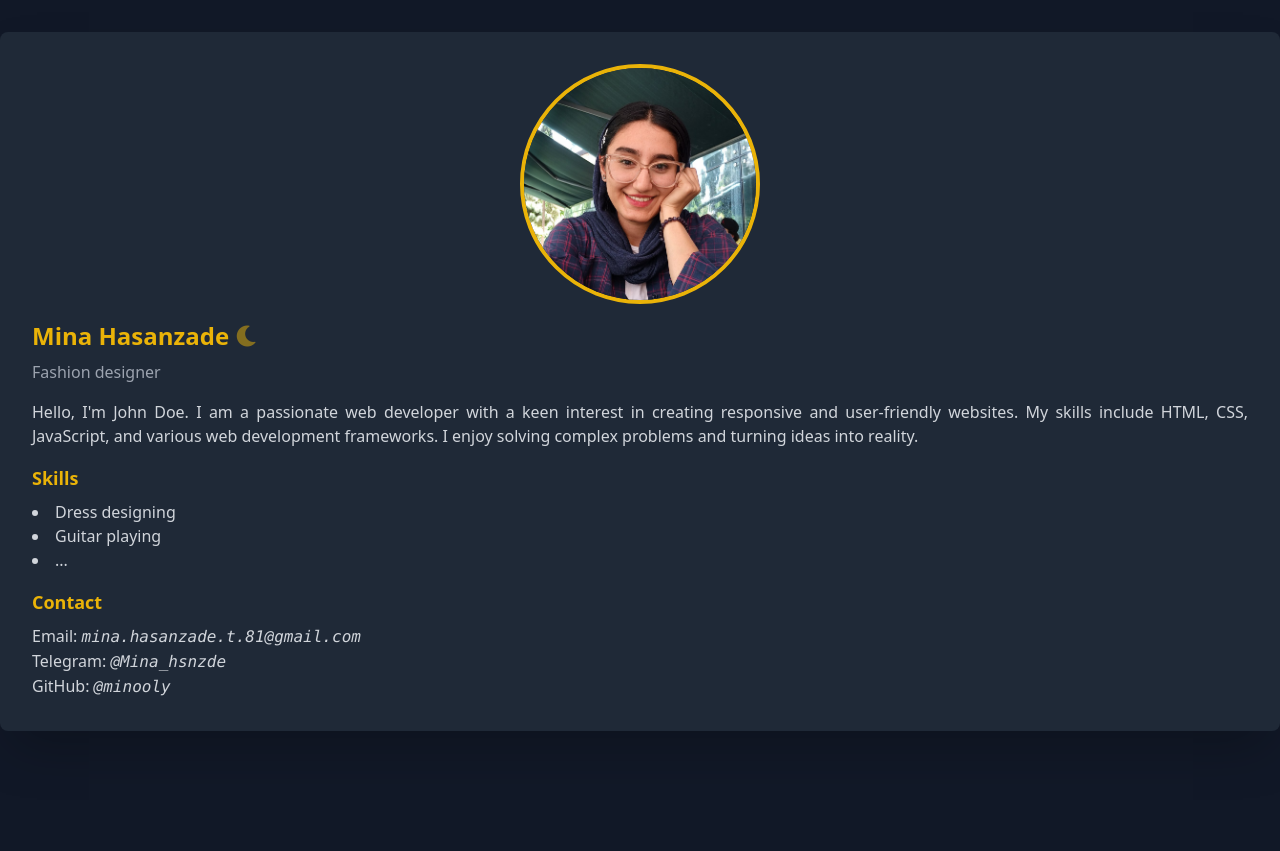
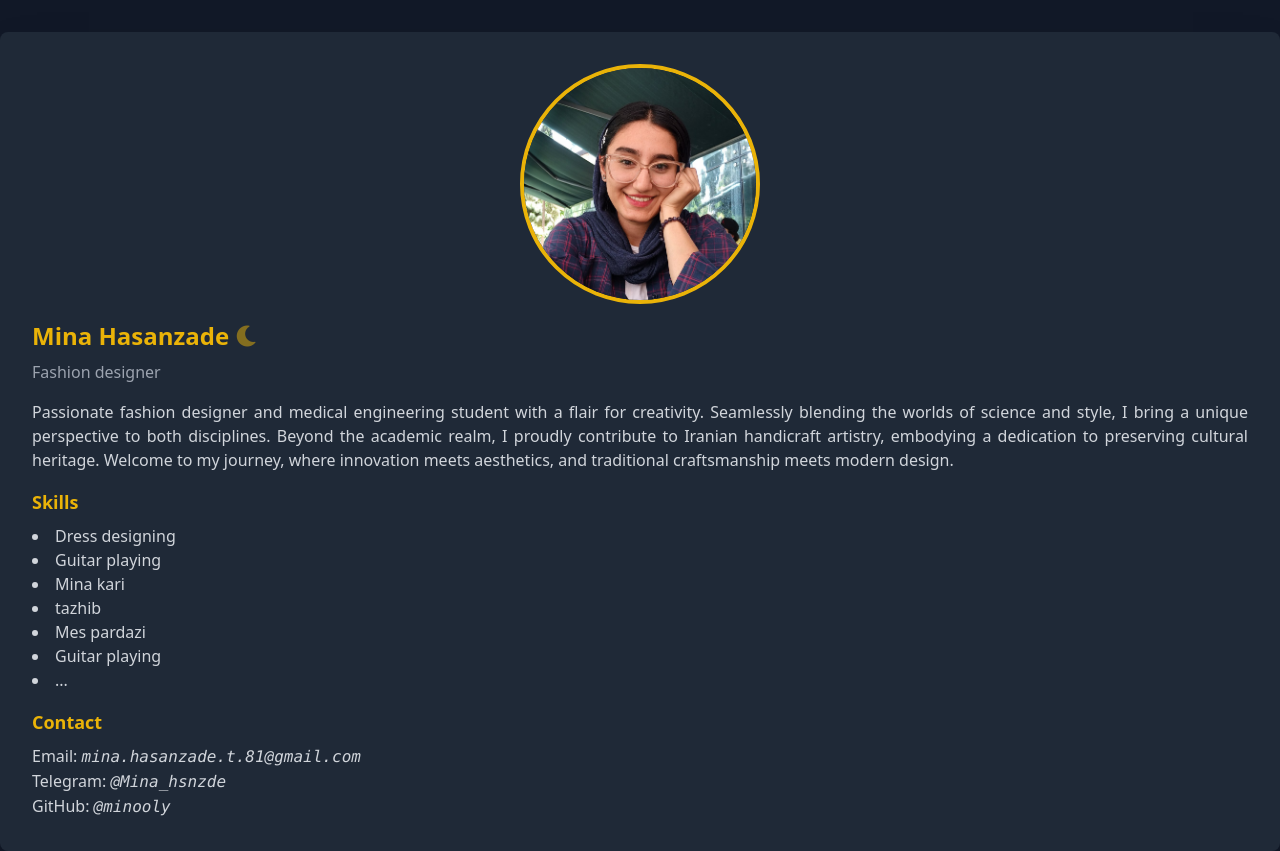
Before and after one commit to Minooly/minooly.github.io, a website: page index.html in a window 1280 px wide. Before the commit the page ends 800 px from the top, so only its background shows below. Drawn offline with Linux system fonts and the light colour scheme.

Commit message:
add some skill and modify about me section

```diff
--- a/index.html
+++ b/index.html
@@ -22,13 +22,17 @@
         <p class="text-gray-400">Fashion designer</p>
 
         <div class="mt-4">
-            <p class="text-gray-300 text-justify">Hello, I'm John Doe. I am a passionate web developer with a keen interest in creating responsive and user-friendly websites. My skills include HTML, CSS, JavaScript, and various web development frameworks. I enjoy solving complex problems and turning ideas into reality.</p>
+            <p class="text-gray-300 text-justify">Passionate fashion designer and medical engineering student with a flair for creativity. Seamlessly blending the worlds of science and style, I bring a unique perspective to both disciplines. Beyond the academic realm, I proudly contribute to Iranian handicraft artistry, embodying a dedication to preserving cultural heritage. Welcome to my journey, where innovation meets aesthetics, and traditional craftsmanship meets modern design.</p>
         </div>
 
         <div class="mt-4">
             <h2 class="text-lg font-bold text-yellow-500 mb-2">Skills</h2>
             <ul class="list-disc list-inside text-gray-300">
                 <li>Dress designing</li>
+                <li>Guitar playing</li>
+                <li>Mina kari</li>
+                <li>tazhib</li>
+                <li>Mes pardazi</li>
                 <li>Guitar playing</li>
                 <li>...</li>
             </ul>
```
